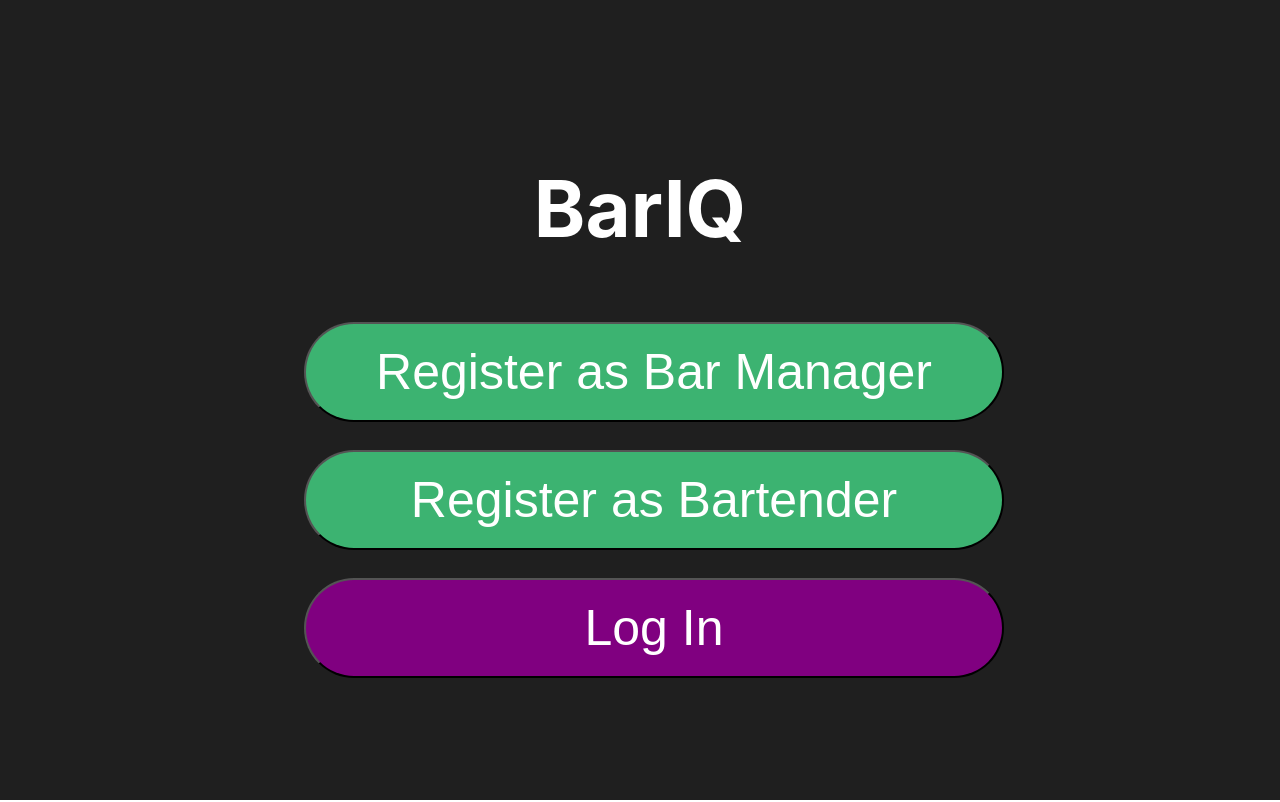
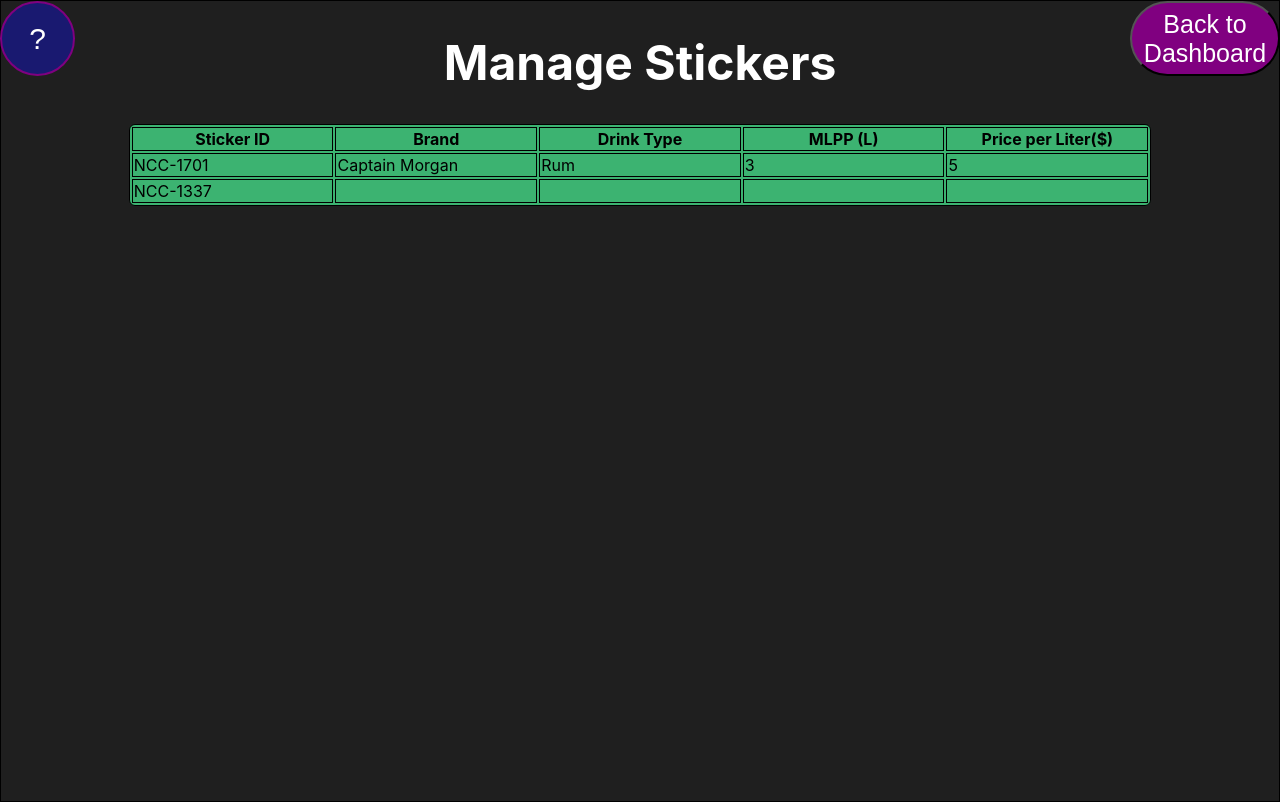
Before and after one commit to DJ-TAVR/bar-app, a React (Create React App) app in the folder front-end/: page /stickers in a window 1280 px wide. Built offline with nearby package versions, Linux system fonts and the light colour scheme.

Commit message:
Added stickers page

```diff
--- a/front-end/src/App.css
+++ b/front-end/src/App.css
@@ -74,7 +74,6 @@
   flex-direction: column;
   align-items: center;
   border: 1px solid black;
-
 }
 
 .Drinks {
@@ -84,7 +83,15 @@
   flex-direction: column;
   align-items: center;
   border: 1px solid black;
+}
 
+.Stickers {
+  background-color: #1f1f1f;
+  min-height: 100vh;
+  display: flex;
+  flex-direction: column;
+  align-items: center;
+  border: 1px solid black;
 }
 
 .filterButton {
@@ -99,9 +106,20 @@
   background-color: purple;
 }
 
+.tableButton {
+  margin: 3%;
+  border: mediumseagreen;
+  width: 23%;
+  height: 4em;
+  font-size: medium;
+}
+
+.tableButton:hover {
+  background-color: purple;
+}
+
 .Table_Text {
   color: white;
-
 }
 .Pouring_Targets {
   color: white;
@@ -112,15 +130,15 @@
   font-size: 25px;
 }
 
-
-.Table-header, td, th {
+.Table-header,
+td,
+th {
   width: 80%;
   border: 1px solid black;
   align-items: center;
   table-layout: fixed;
   color: black;
   background-color: mediumseagreen;
-
 }
 
 .Table-header {
@@ -129,7 +147,6 @@
   border-radius: 6px;
   -moz-border-radius: 6px;
 }
-
 
 .App-link {
   color: #61dafb;
--- a/front-end/src/App.js
+++ b/front-end/src/App.js
@@ -6,6 +6,7 @@ import Registration from './Pages/Registration'
 import Login from './Pages/Login'
 import AdminSelect from './Pages/AdminSelect'
 import Statistics from './Pages/Statistics'
+import Stickers from './Pages/Stickers'
 import {
   BrowserRouter,
   Switch,
@@ -39,12 +40,15 @@ function App() {
       <Route path="/statistics">
         <Statistics userType = {userType} handleUserType = {handleUserType}/>
       </Route>
-
       <Route path="/inventory">
         <Inventory userType = {userType} handleUserType = {handleUserType}/>
       </Route>
       <Route path = "/drinks">
         <Drinks userType = {userType} handleUserType = {handleUserType}/>
+      </Route>
+
+      <Route path = "/stickers">
+        <Stickers userType = {userType} handleUserType = {handleUserType}/>
       </Route>
 
       <Route path="/">
--- a/front-end/src/Pages/AdminSelect.js
+++ b/front-end/src/Pages/AdminSelect.js
@@ -18,7 +18,7 @@ export default function AdminSelect(props){
                         <Button className = "button managerButton">View Statistics</Button>
                     </Link>
 
-                    <Link to = "/admin">
+                    <Link to = "/stickers">
                         <Button className = "button managerButton">Manage Stickers</Button>
                     </Link>
                 </div>
--- a/front-end/src/Pages/Drinks.js
+++ b/front-end/src/Pages/Drinks.js
@@ -8,7 +8,7 @@ export default function Inventory(props) {
     return(
         <div className="Drinks">
         <Button className = "HelpButton"> ? </Button>
-        <Link to = "/admin">
+        <Link to = "/statistics">
             <Button className = "BackAdminButton">Back to Statistics</Button>
         </Link>
         <h1 class = "Table_Text"> Inventory Insights </h1>
--- a/front-end/src/Pages/Inventory.js
+++ b/front-end/src/Pages/Inventory.js
@@ -8,7 +8,7 @@ export default function Inventory(props) {
     return(
         <div className="Inventory">
         <Button className = "HelpButton"> ? </Button>
-        <Link to = "/admin">
+        <Link to = "/statistics">
             <Button className = "BackAdminButton">Back to Statistics</Button>
         </Link>
         <h1 class = "Table_Text"> Bartender Insights </h1>
--- /dev/null
+++ b/front-end/src/Pages/Stickers.js
@@ -0,0 +1,49 @@
+import ReactDOM from 'react-dom';
+import React, {useState, useEffect} from "react";
+import Table from 'react-bootstrap/Table'
+import { Button } from 'reactstrap';
+import { Link } from 'react-router-dom'
+export default function Stickers(props) {
+    return(
+        <div className="Stickers">
+        <Button className = "HelpButton"> ? </Button>
+        <Link to = "/admin">
+            <Button className = "BackAdminButton">Back to Dashboard</Button>
+        </Link>
+        <h1 class = "Table_Text">Manage Stickers</h1>
+        <Table className = "Table-header">
+        <colgroup>
+          <col class = "green"/>
+        </colgroup>
+        <thead>
+            <tr>
+            <th>Sticker ID</th>
+            <th>Brand</th>
+            <th>Drink Type</th>
+            <th>MLPP (L)</th>
+            <th>Price per Liter($)</th>
+            </tr>
+        </thead>
+        <tbody>
+            <tr>
+            <td>NCC-1701</td>
+            <td>Captain Morgan</td>
+            <td>Rum</td>
+            <td>3</td>
+            <td>5</td>
+            </tr>
+
+            <tr>
+            <td>NCC-1337</td>
+            <td></td>
+            <td></td>
+            <td></td>
+            <td></td>
+            </tr>
+
+        </tbody>
+        </Table>
+
+        </div>
+    )
+}
```
